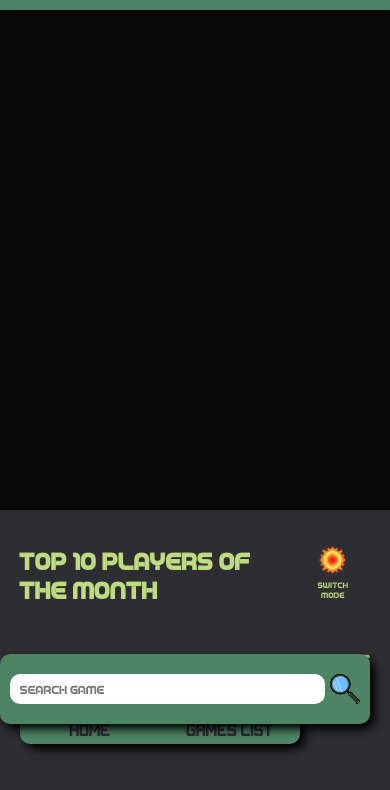
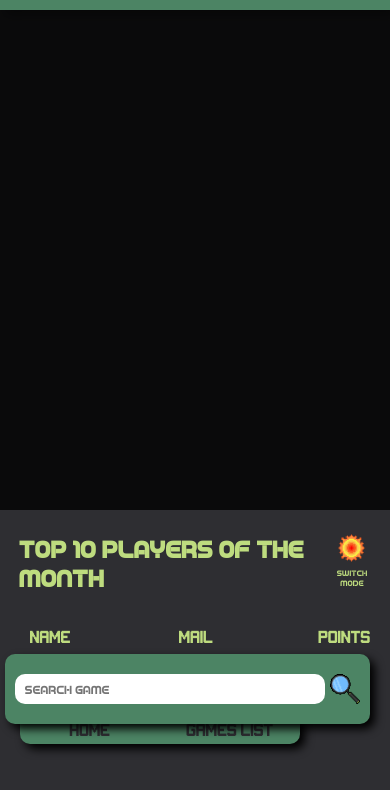
Before and after one commit to MatteoNorr/Standings-page, a plain HTML site: page index.html in a window 390 px wide. Both pictures are taken after a click on the picture 345 px from the left and 804 px from the top of the page. Shown: the part 90-880 px from the top of the page. Drawn offline with Linux system fonts and the light colour scheme; no server answers.

Commit message:
Add files via upload

```diff
--- a/css/styles.css
+++ b/css/styles.css
@@ -499,10 +499,13 @@ body {
 /* smartphone setting */
 @media (max-width: 767px) {
   /* general */
+  html {
+    max-width: 390px;
+  }
+
   body {
     width: 390px;
     min-height: 1420px;
-    padding-bottom: 0;
   }
 
   /* section 1: header */
@@ -572,6 +575,7 @@ body {
 
   .content-section__content {
     min-width: 390px;
+    padding-left: 0;
   }
 
   .content-section__title {
@@ -579,12 +583,15 @@ body {
     min-width: 100%;
     align-items: center;
     margin-bottom: 10px;
-    padding: 5%;
+    padding: 2% 5%;
+    padding-right: 0;
     border: none;
     font-family: name;
   }
 
   .content-section__title h2 {
+    padding: 0;
+    margin: 0;
     width: 80%;
     font-size: 1.5rem;
   }
@@ -615,7 +622,7 @@ body {
 
   .users {
     min-width: 100vw;
-    margin: 2% 0;
+    margin: 2%;
   }
 
   .users p {
@@ -662,7 +669,7 @@ body {
   .search-btn-open {
     position: fixed;
     bottom: 30px;
-    width: 370px;
+    width: 365px;
   }
 
   .sidebar {
```
